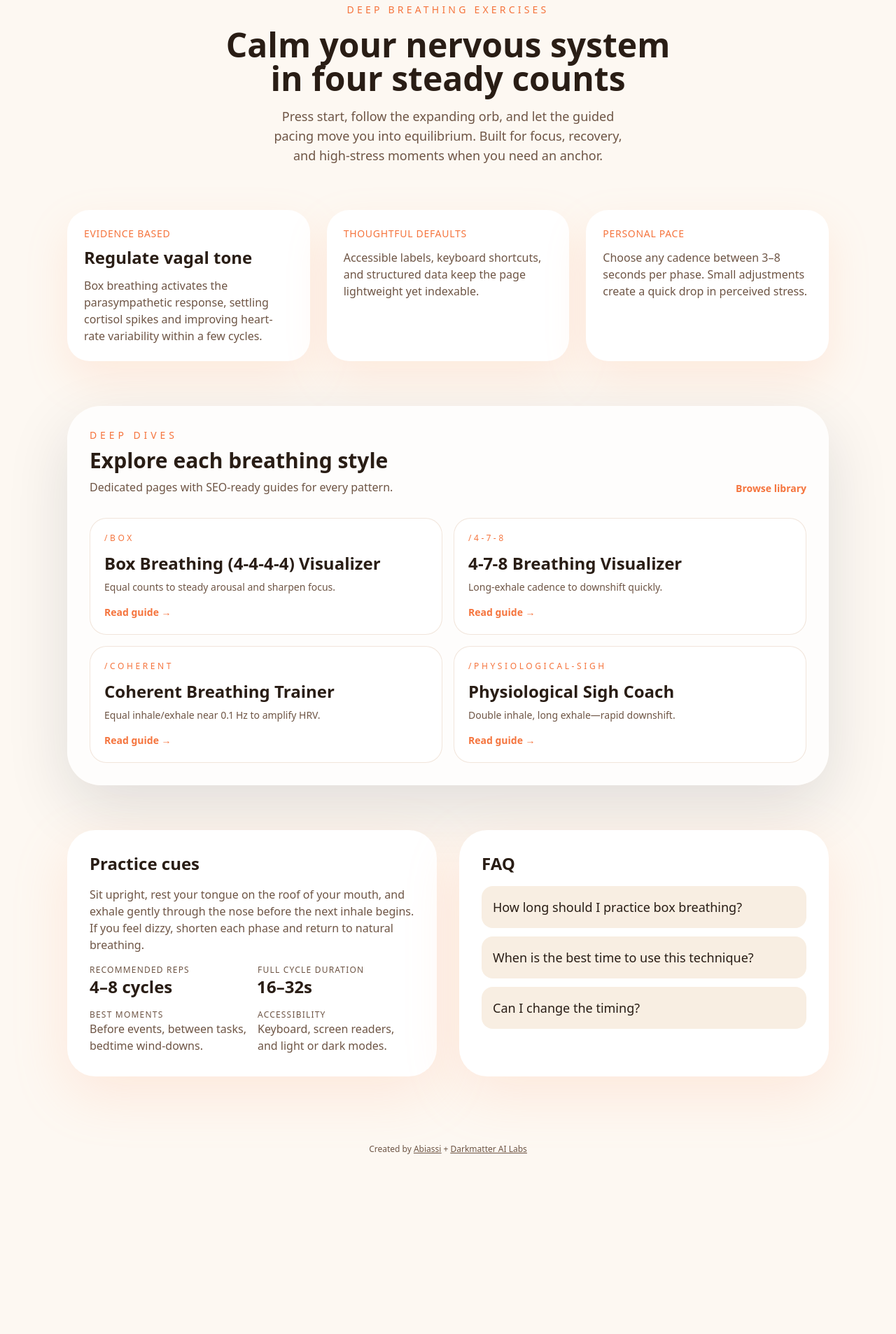
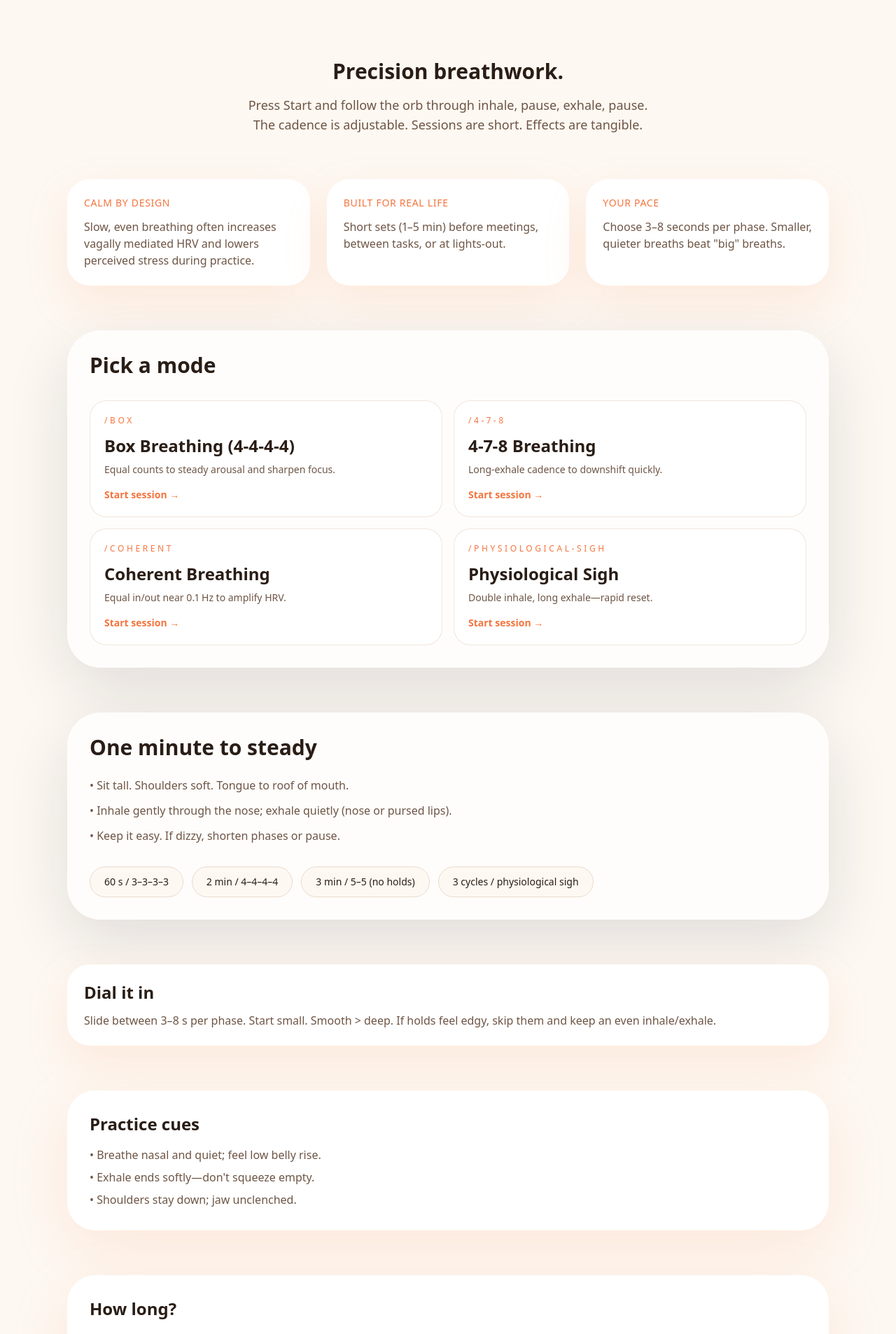
Before and after one commit to abiassi/deepbreathing, a Next.js app: page / in a window 1280 px wide. Shown: the part 860-2766 px from the top of the page at 70% size. Before the commit the page ends 2622 px from the top, so only its background shows below. Built offline with nearby package versions, Linux system fonts and the light colour scheme; no server answers.

Commit message:
update content root

```diff
--- a/src/app/page.tsx
+++ b/src/app/page.tsx
@@ -1,33 +1,46 @@
+"use client";
+
+import { useEffect, useState } from "react";
 import Link from "next/link";
 
 import { BreathingVisualizer } from "@/components/breathing-visualizer";
+import { FadingHeroTitle } from "@/components/breathe/fading-hero-title";
 import { JsonLd } from "@/components/seo/json-ld";
-import { breathingPages } from "@/data/breathing-pages";
+import { Button } from "@/components/ui/button";
+import { cn } from "@/lib/utils";
 
 const baseUrl = "https://deepbreathingexercises.com";
 
 const faqs = [
   {
-    question: "How long should I practice box breathing?",
-    answer: "Start with 2–5 minutes. Once it feels effortless, extend to ten minutes or repeat small sessions throughout the day."
+    question: "How long should I practice?",
+    answer: "Start with 60–120 s. If it's still easy and helpful, extend to 3–5 min. For HRV‑focused training, 5–10 min most days."
   },
   {
-    question: "When is the best time to use this technique?",
-    answer: "Use it when you feel stress building. It's especially helpful before presentations, between meetings, prior to bed, or after intense workouts."
+    question: "When's the best time?",
+    answer: "Before a meeting or workout, between blocks of deep work, or before bed. Use physiological sighs for urgent spikes of stress."
   },
   {
     question: "Can I change the timing?",
-    answer: "Yes—adjust the slider between 3 and 8 seconds. The goal is control, not speed, so pick a pace that keeps your breathing smooth."
+    answer: "Yes. That's the point. Use 3–8 s per phase. If holds feel uncomfortable, remove them and keep an even inhale/exhale."
+  },
+  {
+    question: "What if I feel light‑headed?",
+    answer: "You're likely over‑breathing. Make breaths smaller and quieter, shorten phases, or pause and breathe normally."
+  },
+  {
+    question: "Is this medical treatment?",
+    answer: "No. It's a self‑regulation tool. If you have a cardiopulmonary condition, are pregnant, or have fainting history, avoid long holds and keep everything gentle."
   }
 ];
 
 const websiteSchema = {
   "@context": "https://schema.org",
   "@type": "WebSite",
-  name: "Box Breathing Visualizer",
+  name: "Deep Breathing Exercises",
   url: baseUrl,
   description:
-    "Guided 4x4x4x4 breathing visualizer with tactile cues, slider controls, and accessibility-friendly instructions.",
+    "Guided breathing visualizer with adjustable pacing. Visual pacing that helps your body downshift—anytime, anywhere.",
   potentialAction: {
     "@type": "SearchAction",
     target: `${baseUrl}/?q={search_term_string}`,
@@ -49,119 +62,233 @@ const faqSchema = {
 };
 
 export default function HomePage() {
+  const [running, setRunning] = useState(false);
+
+  useEffect(() => {
+    const handleRunState = (event: Event) => {
+      const custom = event as CustomEvent<{ running: boolean }>;
+      setRunning(Boolean(custom.detail?.running));
+    };
+
+    window.addEventListener("resonance:run-state", handleRunState);
+    return () => window.removeEventListener("resonance:run-state", handleRunState);
+  }, []);
+
+  const handleStartSession = (e: React.MouseEvent<HTMLButtonElement>) => {
+    e.preventDefault();
+    e.stopPropagation();
+    if (typeof window !== 'undefined') {
+      window.dispatchEvent(new CustomEvent('resonance:start'));
+    }
+  };
+
+  const heroHeader = (
+    <div className="space-y-6">
+      <FadingHeroTitle
+        label="DEEP BREATHING EXERCISES"
+        title="Calm, on demand"
+        subtitle="Visual breathing exercise that helps your body downshift. Anytime, anywhere."
+      />
+      <div className={cn(
+        "flex flex-wrap gap-4 transition-all duration-500",
+        running ? "opacity-0 translate-y-2 pointer-events-none" : "opacity-100 translate-y-0"
+      )}>
+        <Button onClick={handleStartSession} type="button" size="lg">
+          Start session
+        </Button>
+        <Button asChild variant="outline" size="lg">
+          <a href="#mode-picker">Pick a mode</a>
+        </Button>
+      </div>
+    </div>
+  );
+
   return (
-    <main className="relative min-h-screen bg-transparent pb-20">
+    <main className="bg-transparent pb-20">
       <JsonLd data={[websiteSchema, faqSchema]} />
+
+      <section className="relative isolate min-h-screen w-full text-foreground">
         <BreathingVisualizer />
+        <div className="absolute inset-y-0 left-0 z-30 hidden w-full max-w-xl px-6 py-20 lg:flex lg:flex-col lg:justify-center">
+          {heroHeader}
+        </div>
+      </section>
+
+      <section className="px-4 py-10 sm:px-6 lg:px-8">
+        <div className="lg:hidden">{heroHeader}</div>
+      </section>
 
       <div className="relative z-10 mx-auto flex w-full max-w-6xl flex-col gap-16 px-4 py-16 sm:px-6 lg:px-8">
         <section className="text-center">
-          <p className="text-sm uppercase tracking-[0.3em] text-primary">Deep breathing exercises</p>
-          <h1 className="mt-4 text-balance text-4xl font-semibold text-foreground sm:text-5xl">
-            Calm your nervous system in four steady counts
-          </h1>
+          <h2 className="text-3xl font-semibold text-card-foreground">Precision breathwork.</h2>
           <p className="mx-auto mt-4 max-w-2xl text-balance text-lg text-muted-foreground">
-            Press start, follow the expanding orb, and let the guided pacing move you into equilibrium. Built for focus,
-            recovery, and high-stress moments when you need an anchor.
+            Press Start and follow the orb through inhale, pause, exhale, pause. The cadence is adjustable. Sessions are short. Effects are tangible.
           </p>
         </section>
 
         <section className="grid gap-6 text-left lg:grid-cols-3">
           <div className="rounded-[32px] bg-card p-6 shadow-[0_25px_60px_rgba(255,170,130,0.18)] dark:shadow-[0_25px_60px_rgba(0,0,0,0.3)]">
-            <p className="text-sm uppercase tracking-wider text-primary">Evidence based</p>
-            <h2 className="mt-2 text-2xl font-semibold text-card-foreground">Regulate vagal tone</h2>
+            <p className="text-sm uppercase tracking-wider text-primary">Calm by design</p>
             <p className="mt-3 text-muted-foreground">
-              Box breathing activates the parasympathetic response, settling cortisol spikes and improving heart-rate
-              variability within a few cycles.
+              Slow, even breathing often increases vagally mediated HRV and lowers perceived stress during practice.
             </p>
           </div>
           <div className="rounded-[32px] bg-card p-6 shadow-[0_25px_60px_rgba(255,170,130,0.18)] dark:shadow-[0_25px_60px_rgba(0,0,0,0.3)]">
-            <p className="text-sm uppercase tracking-wider text-primary">Thoughtful defaults</p>
+            <p className="text-sm uppercase tracking-wider text-primary">Built for real life</p>
             <p className="mt-3 text-muted-foreground">
-              Accessible labels, keyboard shortcuts, and structured data keep the page lightweight yet indexable.
+              Short sets (1–5 min) before meetings, between tasks, or at lights‑out.
             </p>
           </div>
           <div className="rounded-[32px] bg-card p-6 shadow-[0_25px_60px_rgba(255,170,130,0.18)] dark:shadow-[0_25px_60px_rgba(0,0,0,0.3)]">
-            <p className="text-sm uppercase tracking-wider text-primary">Personal pace</p>
+            <p className="text-sm uppercase tracking-wider text-primary">Your pace</p>
             <p className="mt-3 text-muted-foreground">
-              Choose any cadence between 3–8 seconds per phase. Small adjustments create a quick drop in perceived stress.
+              Choose 3–8 seconds per phase. Smaller, quieter breaths beat "big" breaths.
             </p>
           </div>
         </section>
 
-        <section className="rounded-[48px] bg-card/80 p-8 shadow-[0_30px_90px_rgba(15,23,42,0.12)]">
-          <div className="flex flex-wrap items-end justify-between gap-4">
+        <section id="mode-picker" className="rounded-[48px] bg-card/80 p-8 shadow-[0_30px_90px_rgba(15,23,42,0.12)]">
           <div>
-              <p className="text-sm uppercase tracking-[0.35em] text-primary">Deep dives</p>
-              <h2 className="mt-2 text-3xl font-semibold text-card-foreground">Explore each breathing style</h2>
-              <p className="mt-2 text-muted-foreground">Dedicated pages with SEO-ready guides for every pattern.</p>
-            </div>
-            <Link href="/breathe/box" className="text-sm font-semibold text-primary underline-offset-2 hover:underline">
-              Browse library
-            </Link>
+            <h2 className="text-3xl font-semibold text-card-foreground">Pick a mode</h2>
           </div>
           <div className="mt-8 grid gap-4 md:grid-cols-2">
-            {breathingPages.map((pattern) => (
             <Link
-                key={pattern.slug}
-                href={`/breathe/${pattern.slug}`}
+              href="/breathe/box"
               className="group rounded-3xl border border-border/70 bg-card/80 p-5 transition hover:-translate-y-1 hover:bg-card dark:border-border/50 dark:bg-card/40 dark:hover:bg-card/60"
             >
-                <p className="text-xs uppercase tracking-[0.3em] text-primary">/{pattern.slug}</p>
-                <h3 className="mt-3 text-2xl font-semibold text-card-foreground">{pattern.hero.title}</h3>
-                <p className="mt-2 text-sm text-muted-foreground">{pattern.hero.subtitle}</p>
+              <p className="text-xs uppercase tracking-[0.3em] text-primary">/box</p>
+              <h3 className="mt-3 text-2xl font-semibold text-card-foreground">Box Breathing (4‑4‑4‑4)</h3>
+              <p className="mt-2 text-sm text-muted-foreground">Equal counts to steady arousal and sharpen focus.</p>
               <span className="mt-4 inline-flex items-center text-sm font-semibold text-primary">
-                  Read guide →
+                Start session →
               </span>
             </Link>
-            ))}
+            <Link
+              href="/breathe/4-7-8"
+              className="group rounded-3xl border border-border/70 bg-card/80 p-5 transition hover:-translate-y-1 hover:bg-card dark:border-border/50 dark:bg-card/40 dark:hover:bg-card/60"
+            >
+              <p className="text-xs uppercase tracking-[0.3em] text-primary">/4-7-8</p>
+              <h3 className="mt-3 text-2xl font-semibold text-card-foreground">4‑7‑8 Breathing</h3>
+              <p className="mt-2 text-sm text-muted-foreground">Long‑exhale cadence to downshift quickly.</p>
+              <span className="mt-4 inline-flex items-center text-sm font-semibold text-primary">
+                Start session →
+              </span>
+            </Link>
+            <Link
+              href="/breathe/coherent"
+              className="group rounded-3xl border border-border/70 bg-card/80 p-5 transition hover:-translate-y-1 hover:bg-card dark:border-border/50 dark:bg-card/40 dark:hover:bg-card/60"
+            >
+              <p className="text-xs uppercase tracking-[0.3em] text-primary">/coherent</p>
+              <h3 className="mt-3 text-2xl font-semibold text-card-foreground">Coherent Breathing</h3>
+              <p className="mt-2 text-sm text-muted-foreground">Equal in/out near 0.1 Hz to amplify HRV.</p>
+              <span className="mt-4 inline-flex items-center text-sm font-semibold text-primary">
+                Start session →
+              </span>
+            </Link>
+            <Link
+              href="/breathe/physiological-sigh"
+              className="group rounded-3xl border border-border/70 bg-card/80 p-5 transition hover:-translate-y-1 hover:bg-card dark:border-border/50 dark:bg-card/40 dark:hover:bg-card/60"
+            >
+              <p className="text-xs uppercase tracking-[0.3em] text-primary">/physiological-sigh</p>
+              <h3 className="mt-3 text-2xl font-semibold text-card-foreground">Physiological Sigh</h3>
+              <p className="mt-2 text-sm text-muted-foreground">Double inhale, long exhale—rapid reset.</p>
+              <span className="mt-4 inline-flex items-center text-sm font-semibold text-primary">
+                Start session →
+              </span>
+            </Link>
           </div>
         </section>
 
-        <section className="grid gap-8 lg:grid-cols-2">
-          <div className="space-y-4 rounded-[40px] bg-card p-8 shadow-[0_25px_80px_rgba(255,170,130,0.2)] dark:shadow-[0_25px_80px_rgba(0,0,0,0.3)]">
+        <section className="rounded-[48px] bg-card/80 p-8 shadow-[0_30px_90px_rgba(15,23,42,0.12)]">
+          <h2 className="text-3xl font-semibold text-card-foreground">One minute to steady</h2>
+          <ul className="mt-6 space-y-3 text-muted-foreground">
+            <li>• Sit tall. Shoulders soft. Tongue to roof of mouth.</li>
+            <li>• Inhale gently through the nose; exhale quietly (nose or pursed lips).</li>
+            <li>• Keep it easy. If dizzy, shorten phases or pause.</li>
+          </ul>
+          <div className="mt-8 flex flex-wrap gap-3">
+            <Button asChild variant="outline">
+              <Link href="/breathe/box">60 s / 3–3–3–3</Link>
+            </Button>
+            <Button asChild variant="outline">
+              <Link href="/breathe/box">2 min / 4–4–4–4</Link>
+            </Button>
+            <Button asChild variant="outline">
+              <Link href="/breathe/box">3 min / 5–5 (no holds)</Link>
+            </Button>
+            <Button asChild variant="outline">
+              <Link href="/breathe/physiological-sigh">3 cycles / physiological sigh</Link>
+            </Button>
+          </div>
+        </section>
+
+        <section className="rounded-[32px] bg-card p-6 shadow-[0_25px_60px_rgba(255,170,130,0.18)] dark:shadow-[0_25px_60px_rgba(0,0,0,0.3)]">
+          <h2 className="text-2xl font-semibold text-card-foreground">Dial it in</h2>
+          <p className="mt-3 text-muted-foreground">
+            Slide between 3–8 s per phase. Start small. Smooth &gt; deep. If holds feel edgy, skip them and keep an even inhale/exhale.
+          </p>
+        </section>
+
+        <section className="space-y-4 rounded-[40px] bg-card p-8 shadow-[0_25px_80px_rgba(255,170,130,0.2)] dark:shadow-[0_25px_80px_rgba(0,0,0,0.3)]">
           <h2 className="text-2xl font-semibold text-card-foreground">Practice cues</h2>
+          <ul className="space-y-2 text-muted-foreground">
+            <li>• Breathe nasal and quiet; feel low belly rise.</li>
+            <li>• Exhale ends softly—don't squeeze empty.</li>
+            <li>• Shoulders stay down; jaw unclenched.</li>
+          </ul>
+        </section>
+
+        <section className="space-y-4 rounded-[40px] bg-card p-8 shadow-[0_25px_80px_rgba(255,170,130,0.2)] dark:shadow-[0_25px_80px_rgba(0,0,0,0.3)]">
+          <h2 className="text-2xl font-semibold text-card-foreground">How long?</h2>
+          <ul className="space-y-2 text-muted-foreground">
+            <li>• Quick reset: 1–2 minutes (4–8 cycles).</li>
+            <li>• Deeper shift: 3–5 minutes.</li>
+            <li>• Training effect (HRV focus): 5–10 minutes at an easy, equal in/out pace.</li>
+          </ul>
+          <p className="mt-4 text-sm text-muted-foreground">
+            Full cycle duration at 4‑4‑4‑4: ~16 s (≈3.75 bpm).
+          </p>
+        </section>
+
+        <section className="rounded-[32px] bg-card p-6 shadow-[0_25px_60px_rgba(255,170,130,0.18)] dark:shadow-[0_25px_60px_rgba(0,0,0,0.3)]">
+          <h2 className="text-2xl font-semibold text-card-foreground mb-4">Best moments</h2>
           <p className="text-muted-foreground">
-              Sit upright, rest your tongue on the roof of your mouth, and exhale gently through the nose before the next
-              inhale begins. If you feel dizzy, shorten each phase and return to natural breathing.
+            Before events • between tasks • post‑conflict • bedtime wind‑down • in‑flight
           </p>
-            <dl className="grid gap-4 sm:grid-cols-2">
-              <div>
-                <dt className="text-xs uppercase tracking-widest text-muted-foreground">Recommended reps</dt>
-                <dd className="text-2xl font-semibold text-card-foreground">4–8 cycles</dd>
-              </div>
-              <div>
-                <dt className="text-xs uppercase tracking-widest text-muted-foreground">Full cycle duration</dt>
-                <dd className="text-2xl font-semibold text-card-foreground">16–32s</dd>
-              </div>
-              <div>
-                <dt className="text-xs uppercase tracking-widest text-muted-foreground">Best moments</dt>
-                <dd className="text-base text-muted-foreground">Before events, between tasks, bedtime wind-downs.</dd>
-              </div>
-              <div>
-                <dt className="text-xs uppercase tracking-widest text-muted-foreground">Accessibility</dt>
-                <dd className="text-base text-muted-foreground">Keyboard, screen readers, and light or dark modes.</dd>
-              </div>
-            </dl>
-          </div>
-          <div className="space-y-4 rounded-[40px] bg-card p-8 shadow-[0_25px_80px_rgba(255,170,130,0.2)] dark:shadow-[0_25px_80px_rgba(0,0,0,0.3)]">
+        </section>
+
+        <section className="space-y-4 rounded-[40px] bg-card p-8 shadow-[0_25px_80px_rgba(255,170,130,0.2)] dark:shadow-[0_25px_80px_rgba(0,0,0,0.3)]">
+          <h2 className="text-2xl font-semibold text-card-foreground">Why it works</h2>
+          <ul className="space-y-2 text-muted-foreground">
+            <li>• Slow breathing can increase vagally mediated HRV during sessions.</li>
+            <li>• Exhale‑emphasized or 0.1 Hz pacing often feels calmer within minutes.</li>
+            <li>• Consistency matters; short daily sessions beat rare long ones.</li>
+          </ul>
+          {/* <p className="mt-4">
+            <Link href="/evidence" className="text-sm font-semibold text-primary underline-offset-2 hover:underline">
+              How we evaluate the research
+            </Link>
+          </p> */}
+        </section>
+
+        <section className="space-y-4 rounded-[40px] bg-card p-8 shadow-[0_25px_80px_rgba(255,170,130,0.2)] dark:shadow-[0_25px_80px_rgba(0,0,0,0.3)]">
           <h2 className="text-2xl font-semibold text-card-foreground">FAQ</h2>
           <div className="space-y-3">
             {faqs.map((faq) => (
-                <details key={faq.question} className="group rounded-2xl bg-muted p-4">
-                  <summary className="cursor-pointer list-none text-lg font-medium text-foreground">
-                    {faq.question}
-                  </summary>
+              <details key={faq.question} className="rounded-2xl bg-muted p-4">
+                <summary className="cursor-pointer text-lg font-medium text-foreground">{faq.question}</summary>
                 <p className="mt-2 text-sm text-muted-foreground">{faq.answer}</p>
               </details>
             ))}
           </div>
-          </div>
         </section>
       </div>
       <footer className="relative z-10 mx-auto w-full max-w-6xl px-4 py-8 text-center sm:px-6 lg:px-8">
+        <p className="mb-4 text-xs text-muted-foreground">
+          Stop if dizzy, tingly, or chest‑tight. Resume later with shorter, easier breaths. Skip prolonged holds during pregnancy or if advised by your clinician.
+        </p>
         <p className="text-xs text-muted-foreground">
-          Created by{" "}
+          Keyboard controls and screen‑reader labels available in Settings. Created by{" "}
           <span className="underline">
             <a
               href="https://abiassi.com/"
--- a/src/components/resonance/Resonance.tsx
+++ b/src/components/resonance/Resonance.tsx
@@ -214,7 +214,7 @@ const Resonance: React.FC<ResonanceProps> = ({ apiKey, className = '', defaultMo
     setThemePreference('system');
   }, []);
 
-  const handleTogglePlay = () => {
+  const handleTogglePlay = useCallback(() => {
     const audio = getAudioService();
     if (!isRunning) {
       setIsRunning(true);
@@ -246,7 +246,7 @@ const Resonance: React.FC<ResonanceProps> = ({ apiKey, className = '', defaultMo
       audio.stopBinaural();
       setScale(0);
     }
-  };
+  }, [isRunning, activeMode, themeColor]);
 
   const handleStop = () => {
     const audio = getAudioService();
@@ -452,6 +452,17 @@ const Resonance: React.FC<ResonanceProps> = ({ apiKey, className = '', defaultMo
     const event = new CustomEvent('resonance:run-state', { detail: { running: isRunning } });
     window.dispatchEvent(event);
   }, [isRunning]);
+
+  useEffect(() => {
+    if (typeof window === 'undefined') return;
+    const handleStartRequest = () => {
+      if (!isRunning) {
+        handleTogglePlay();
+      }
+    };
+    window.addEventListener('resonance:start', handleStartRequest);
+    return () => window.removeEventListener('resonance:start', handleStartRequest);
+  }, [isRunning, handleTogglePlay]);
 
   const getPhaseLabel = (p: BreathingPhase) => {
     if (p === BreathingPhase.Idle) return "Ready";
```
Lines whose indentation alone changed are shown as unchanged.
